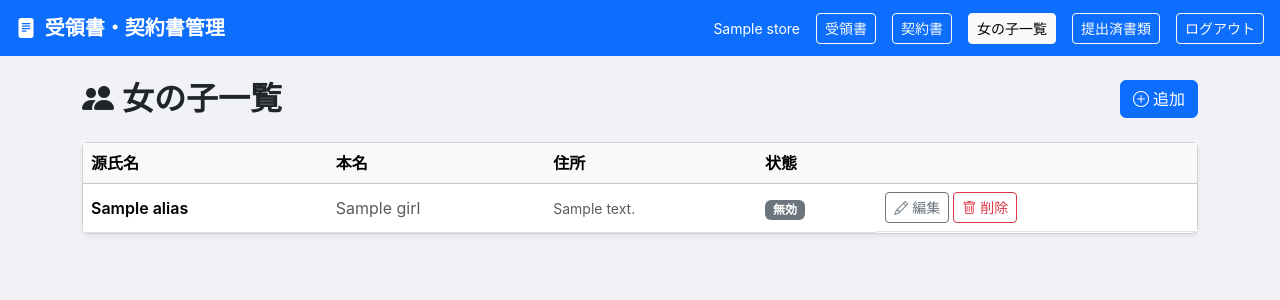
After one commit to ytk2017n-afk/YTK_Juryo_Keiyaku, a FastAPI app: template templates/girls.html in a window 1280 px wide. The commit adds this page. Shown: the top 300 px of the page. Run offline with FastAPI, Linux system fonts and the light colour scheme; the template is opened without the code that fills it: most values are stand-ins (such as "Sample title", 1, 10 or a date in 2020).

Commit message:
Add girl registration: DB model, CRUD endpoints, list page, header button, form auto-fill

```diff
--- a/main.py
+++ b/main.py
@@ -11,7 +11,7 @@ from sqlalchemy.orm import Session
 from passlib.context import CryptContext
 from itsdangerous import URLSafeTimedSerializer, BadSignature, SignatureExpired
 
-from database import get_db, init_db, Store, Receipt, Contract
+from database import get_db, init_db, Store, Receipt, Contract, Girl
 from pdf_generator import generate_receipt_pdf
 from contract_pdf_generator import generate_contract_pdf
 
@@ -108,10 +108,13 @@ async def logout():
 async def receipt_form(
     request: Request,
     store: Store = Depends(require_login),
+    db: Session = Depends(get_db),
 ):
+    girls = db.query(Girl).filter(Girl.store_id == store.id, Girl.is_active == True).order_by(Girl.alias).all()
     return templates.TemplateResponse("receipt_form.html", {
         "request":   request,
         "store":     store,
+        "girls":     girls,
         "today_iso": datetime.now().strftime("%Y-%m-%d"),
     })
 
@@ -497,15 +500,89 @@ async def my_delete_contract(
     db.commit()
     return RedirectResponse("/my-docs?tab=contracts", status_code=303)
 
+# ── 女の子管理 ────────────────────────────────────────────────────────────────
+@app.get("/girls", response_class=HTMLResponse)
+async def girls_list(
+    request: Request,
+    store: Store = Depends(require_login),
+    db: Session  = Depends(get_db),
+):
+    girls = db.query(Girl).filter(Girl.store_id == store.id).order_by(Girl.alias).all()
+    return templates.TemplateResponse("girls.html", {
+        "request": request,
+        "store":   store,
+        "girls":   girls,
+    })
+
+@app.post("/girls/create")
+async def girl_create(
+    alias:     str = Form(...),
+    real_name: str = Form(""),
+    address:   str = Form(""),
+    store: Store = Depends(require_login),
+    db: Session  = Depends(get_db),
+):
+    g = Girl(store_id=store.id, alias=alias, real_name=real_name or None, address=address or None)
+    db.add(g)
+    db.commit()
+    return RedirectResponse("/girls", status_code=303)
+
+@app.post("/girls/{girl_id}/update")
+async def girl_update(
+    girl_id:   int,
+    alias:     str = Form(...),
+    real_name: str = Form(""),
+    address:   str = Form(""),
+    is_active: str = Form(""),
+    store: Store = Depends(require_login),
+    db: Session  = Depends(get_db),
+):
+    g = db.query(Girl).filter(Girl.id == girl_id, Girl.store_id == store.id).first()
+    if not g:
+        raise HTTPException(404)
+    g.alias     = alias
+    g.real_name = real_name or None
+    g.address   = address or None
+    g.is_active = (is_active == "on")
+    db.commit()
+    return RedirectResponse("/girls", status_code=303)
+
+@app.post("/girls/{girl_id}/delete")
+async def girl_delete(
+    girl_id: int,
+    store: Store = Depends(require_login),
+    db: Session  = Depends(get_db),
+):
+    g = db.query(Girl).filter(Girl.id == girl_id, Girl.store_id == store.id).first()
+    if not g:
+        raise HTTPException(404)
+    db.delete(g)
+    db.commit()
+    return RedirectResponse("/girls", status_code=303)
+
+@app.get("/girls/{girl_id}/json")
+async def girl_json(
+    girl_id: int,
+    store: Store = Depends(require_login),
+    db: Session  = Depends(get_db),
+):
+    g = db.query(Girl).filter(Girl.id == girl_id, Girl.store_id == store.id).first()
+    if not g:
+        raise HTTPException(404)
+    return JSONResponse({"alias": g.alias or "", "real_name": g.real_name or "", "address": g.address or ""})
+
 # ── 契約書フォーム（店舗スタッフ） ─────────────────────────────────────────────
 @app.get("/contract", response_class=HTMLResponse)
 async def contract_form(
     request: Request,
     store: Store = Depends(require_login),
+    db: Session = Depends(get_db),
 ):
+    girls = db.query(Girl).filter(Girl.store_id == store.id, Girl.is_active == True).order_by(Girl.alias).all()
     return templates.TemplateResponse("contract_form.html", {
         "request":   request,
         "store":     store,
+        "girls":     girls,
         "today_iso": datetime.now().strftime("%Y-%m-%d"),
     })
 
--- a/templates/base.html
+++ b/templates/base.html
@@ -27,6 +27,7 @@
       {% else %}
         <a href="/receipt"  class="btn btn-sm {{ 'btn-light' if '/receipt'  in request.url.path else 'btn-outline-light' }}">受領書</a>
         <a href="/contract" class="btn btn-sm {{ 'btn-light' if '/contract' in request.url.path else 'btn-outline-light' }}">契約書</a>
+        <a href="/girls"    class="btn btn-sm {{ 'btn-light' if '/girls'    in request.url.path else 'btn-outline-light' }}">女の子一覧</a>
         <a href="/my-docs"  class="btn btn-sm {{ 'btn-light' if '/my-docs'  in request.url.path else 'btn-outline-light' }}">提出済書類</a>
       {% endif %}
       <a href="/logout" class="btn btn-sm btn-outline-light">ログアウト</a>
--- /dev/null
+++ b/templates/girls.html
@@ -0,0 +1,143 @@
+{% extends "base.html" %}
+{% block title %}女の子一覧{% endblock %}
+
+{% block content %}
+<div class="d-flex justify-content-between align-items-center mb-4">
+  <h2 class="fw-bold mb-0"><i class="bi bi-people-fill me-2"></i>女の子一覧</h2>
+  <button class="btn btn-primary" data-bs-toggle="modal" data-bs-target="#addGirlModal">
+    <i class="bi bi-plus-circle me-1"></i>追加
+  </button>
+</div>
+
+<div class="card shadow-sm">
+  <div class="table-responsive">
+    <table class="table table-hover align-middle mb-0">
+      <thead class="table-light">
+        <tr>
+          <th>源氏名</th>
+          <th>本名</th>
+          <th>住所</th>
+          <th>状態</th>
+          <th></th>
+        </tr>
+      </thead>
+      <tbody>
+        {% for g in girls %}
+        <tr>
+          <td class="fw-semibold">{{ g.alias }}</td>
+          <td class="text-muted">{{ g.real_name or "―" }}</td>
+          <td class="text-muted small">{{ g.address or "―" }}</td>
+          <td>
+            {% if g.is_active %}
+            <span class="badge bg-success">有効</span>
+            {% else %}
+            <span class="badge bg-secondary">無効</span>
+            {% endif %}
+          </td>
+          <td class="d-flex gap-1">
+            <button class="btn btn-sm btn-outline-secondary btn-edit"
+                    data-id="{{ g.id }}"
+                    data-alias="{{ g.alias | e }}"
+                    data-real-name="{{ g.real_name | e }}"
+                    data-address="{{ g.address | e }}"
+                    data-active="{{ 'true' if g.is_active else 'false' }}">
+              <i class="bi bi-pencil"></i> 編集
+            </button>
+            <form method="post" action="/girls/{{ g.id }}/delete"
+                  onsubmit="return confirm('「{{ g.alias }}」を削除しますか？')">
+              <button type="submit" class="btn btn-sm btn-outline-danger">
+                <i class="bi bi-trash"></i> 削除
+              </button>
+            </form>
+          </td>
+        </tr>
+        {% else %}
+        <tr><td colspan="5" class="text-center text-muted py-4">まだ登録されていません</td></tr>
+        {% endfor %}
+      </tbody>
+    </table>
+  </div>
+</div>
+
+<!-- 追加モーダル -->
+<div class="modal fade" id="addGirlModal" tabindex="-1">
+  <div class="modal-dialog">
+    <div class="modal-content">
+      <div class="modal-header bg-primary text-white">
+        <h5 class="modal-title"><i class="bi bi-plus-circle me-2"></i>女の子を追加</h5>
+        <button type="button" class="btn-close btn-close-white" data-bs-dismiss="modal"></button>
+      </div>
+      <form method="post" action="/girls/create">
+        <div class="modal-body">
+          <div class="mb-3">
+            <label class="form-label fw-semibold">源氏名 <span class="text-danger">*</span></label>
+            <input type="text" name="alias" class="form-control" placeholder="源氏名" required>
+          </div>
+          <div class="mb-3">
+            <label class="form-label fw-semibold">本名</label>
+            <input type="text" name="real_name" class="form-control" placeholder="本名（任意）">
+          </div>
+          <div class="mb-3">
+            <label class="form-label fw-semibold">住所</label>
+            <input type="text" name="address" class="form-control" placeholder="〒000-0000 住所（任意）">
+          </div>
+        </div>
+        <div class="modal-footer">
+          <button type="button" class="btn btn-secondary" data-bs-dismiss="modal">キャンセル</button>
+          <button type="submit" class="btn btn-primary">登録する</button>
+        </div>
+      </form>
+    </div>
+  </div>
+</div>
+
+<!-- 編集モーダル -->
+<div class="modal fade" id="editGirlModal" tabindex="-1">
+  <div class="modal-dialog">
+    <div class="modal-content">
+      <div class="modal-header bg-secondary text-white">
+        <h5 class="modal-title"><i class="bi bi-pencil me-2"></i>女の子を編集</h5>
+        <button type="button" class="btn-close btn-close-white" data-bs-dismiss="modal"></button>
+      </div>
+      <form method="post" id="editForm" action="">
+        <div class="modal-body">
+          <div class="mb-3">
+            <label class="form-label fw-semibold">源氏名 <span class="text-danger">*</span></label>
+            <input type="text" name="alias" id="edit_alias" class="form-control" required>
+          </div>
+          <div class="mb-3">
+            <label class="form-label fw-semibold">本名</label>
+            <input type="text" name="real_name" id="edit_real_name" class="form-control">
+          </div>
+          <div class="mb-3">
+            <label class="form-label fw-semibold">住所</label>
+            <input type="text" name="address" id="edit_address" class="form-control">
+          </div>
+          <div class="form-check">
+            <input type="checkbox" name="is_active" id="edit_is_active" class="form-check-input" value="on">
+            <label class="form-check-label" for="edit_is_active">有効（チェックを外すと無効）</label>
+          </div>
+        </div>
+        <div class="modal-footer">
+          <button type="button" class="btn btn-secondary" data-bs-dismiss="modal">キャンセル</button>
+          <button type="submit" class="btn btn-primary">保存する</button>
+        </div>
+      </form>
+    </div>
+  </div>
+</div>
+
+<script>
+document.querySelectorAll('.btn-edit').forEach(btn => {
+  btn.addEventListener('click', function() {
+    const d = this.dataset;
+    document.getElementById('editForm').action = `/girls/${d.id}/update`;
+    document.getElementById('edit_alias').value     = d.alias;
+    document.getElementById('edit_real_name').value = d.realName || '';
+    document.getElementById('edit_address').value   = d.address  || '';
+    document.getElementById('edit_is_active').checked = d.active === 'true';
+    new bootstrap.Modal(document.getElementById('editGirlModal')).show();
+  });
+});
+</script>
+{% endblock %}
```
Also changed, not shown: database.py (+15 -0 lines), templates/contract_form.html (+24 -0 lines), templates/receipt_form.html (+25 -0 lines).
